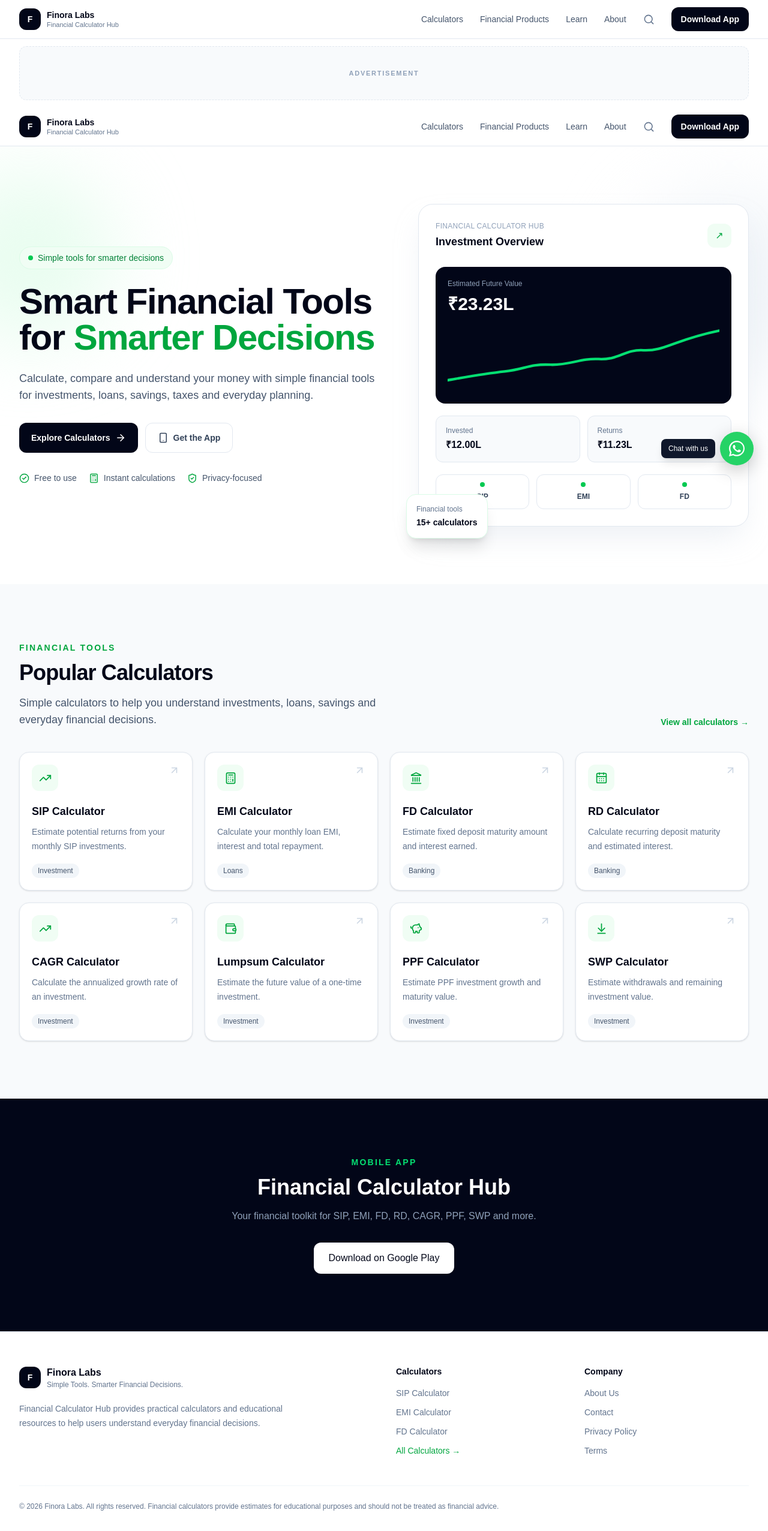
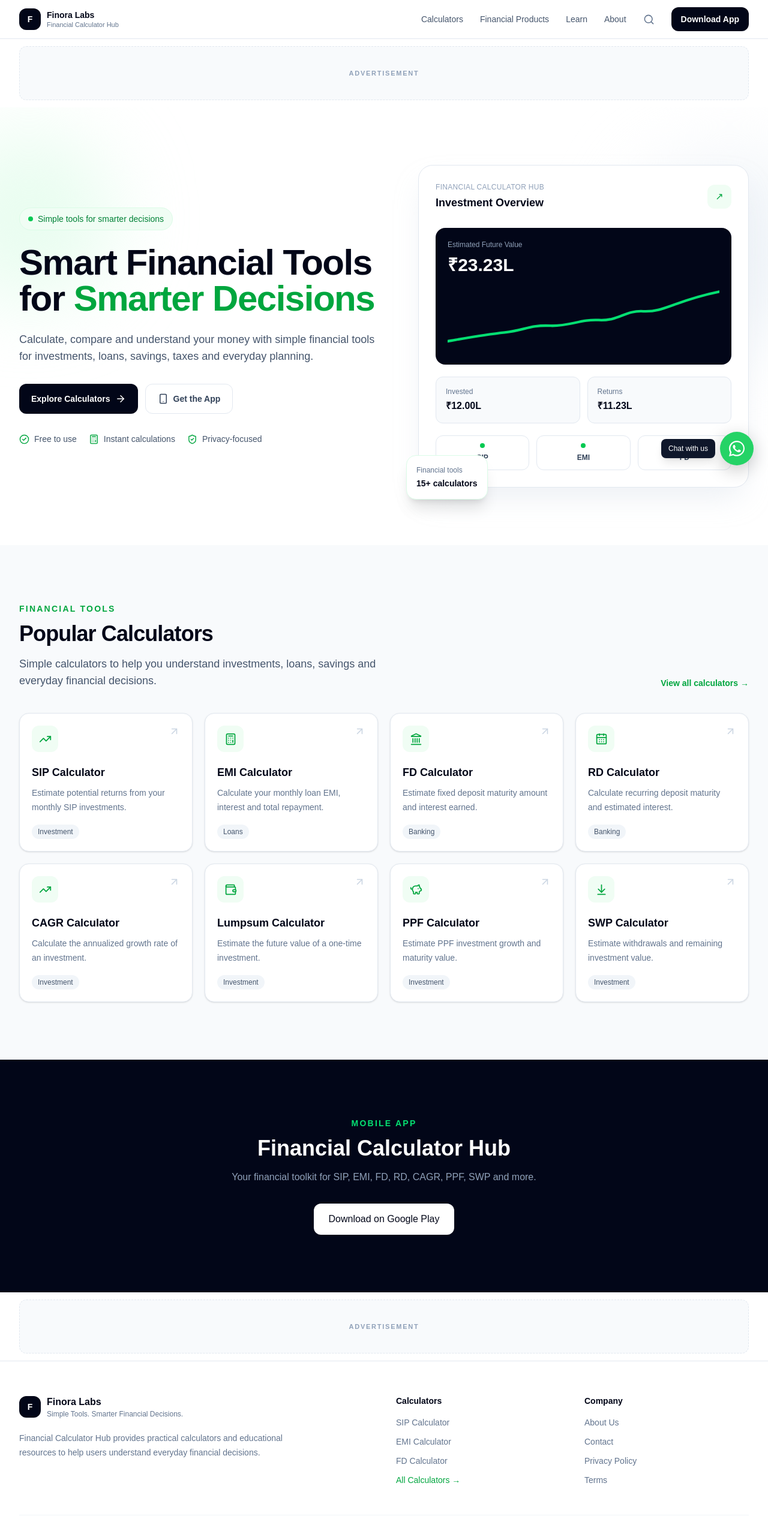
Before and after one commit to preetik-max/financial-calculator-hub-web, a Next.js app: page / in a window 1280 px wide. Shown: the top 2553 px of the page at 60% size. Built offline with nearby package versions, Linux system fonts and the light colour scheme; no server answers.

Commit message:
Fix duplicate site shell on homepage

```diff
--- a/src/app/page.tsx
+++ b/src/app/page.tsx
@@ -1,14 +1,9 @@
-import { Footer } from "@/components/layout/footer";
-import { Navbar } from "@/components/layout/navbar";
 import { Hero } from "@/components/home/hero";
 import { PopularCalculators } from "@/components/home/popular-calculators";
 
 export default function Home() {
   return (
     <>
-      <Navbar />
-
-      <main>
       <Hero />
 
       <PopularCalculators />
@@ -39,9 +34,6 @@
           </button>
         </div>
       </section>
-      </main>
-
-      <Footer />
     </>
   );
 }
```
Lines whose indentation alone changed are shown as unchanged.
